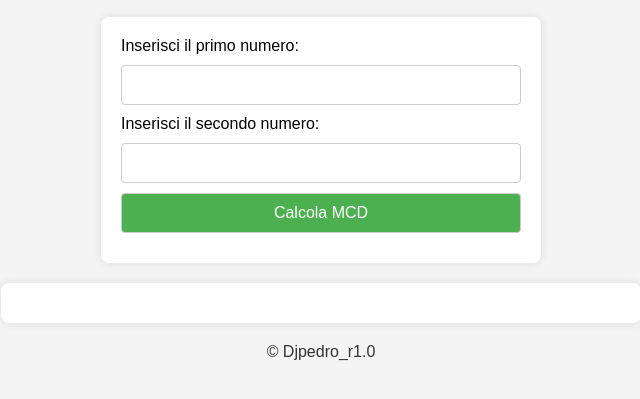
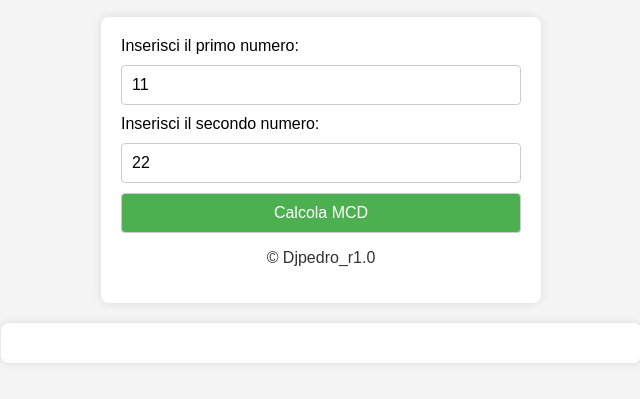
Before and after one commit to carguzzini/Calcolo-MCD, a plain HTML site: page Index.html in a window 1280 px wide. Shown: the part 71-470 px from the top of the page, without its empty margins (319-959 px from the left). Drawn offline with Linux system fonts and the light colour scheme.

Commit message:
Add files via upload

```diff
--- a/Index.html
+++ b/Index.html
@@ -58,7 +58,7 @@
             border-radius: 8px;
             box-shadow: 0 0 10px rgba(0, 0, 0, 0.1);
         }
- p {
+ 	p {
             text-align: center;
             color: #333;
         }
@@ -68,12 +68,14 @@
     <h2>Calcolatore MCD</h2>
     <form id="mcdForm">
         <label for="numero1">Inserisci il primo numero:</label>
-        <input type="number" id="numero1" name="numero1">
+        <input type="number" id="numero1" name="numero1" value="11">
         <label for="numero2">Inserisci il secondo numero:</label>
-        <input type="number" id="numero2" name="numero2">
+        <input type="number" id="numero2" name="numero2" value="22">
         <button type="button" onclick="calcolaMCD()">Calcola MCD</button>
+	<p>&copy Djpedro_r1.0</p>
     </form>
     <div id="divisioni"></div>
+
 
     <script>
         function calcolaMCD() {
@@ -107,6 +109,6 @@
             return a;
         }
     </script>
-<p>&copy Djpedro_r1.0</p>
+
 </body>
 </html>
```
